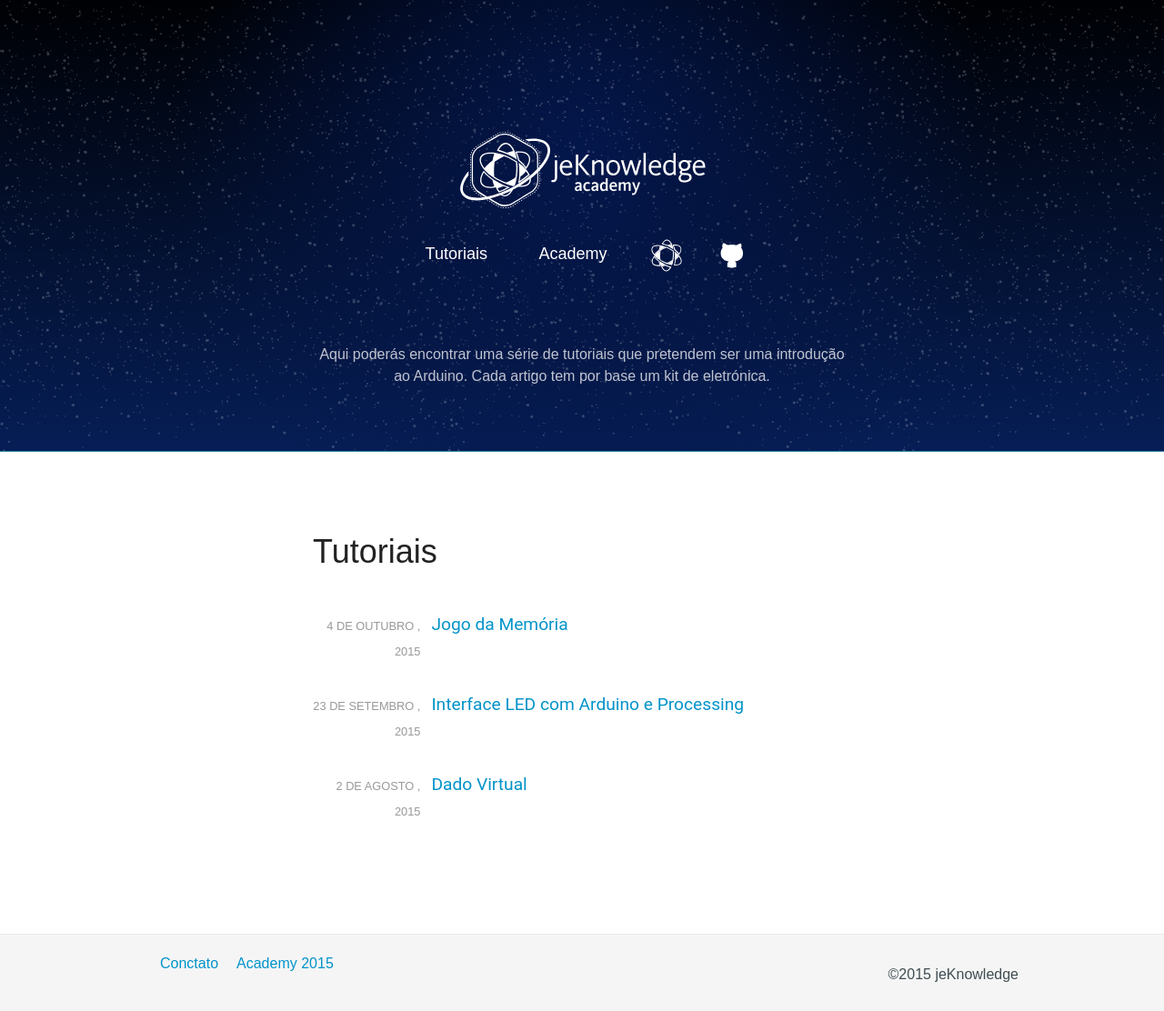
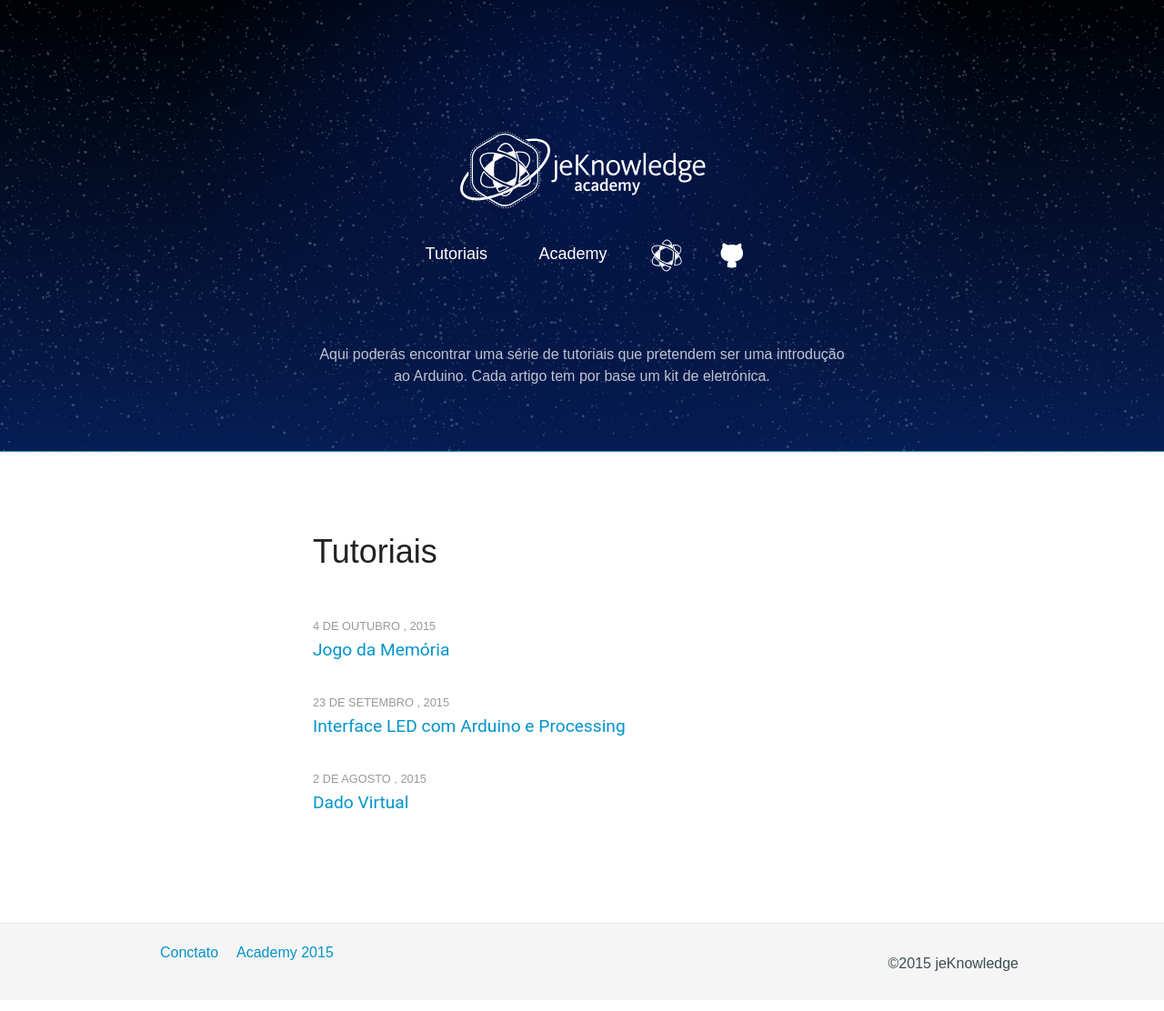
Before and after one commit to jeKnowledge/academy-articles, a Jekyll site: the page built from index.html, in a window 1280 px wide. Shown: the whole page at 91% size. Built offline with Jekyll 4.4.1, drawn with Linux system fonts in a browser that asks for light colours.

Commit message:
Update style.css

```diff
--- a/css/style.css
+++ b/css/style.css
@@ -706,12 +706,12 @@ img {
 	font-size: 0.8em;
 	text-align: right;
 	text-transform: uppercase;
-	width: 20%;
+	/*width: 20%;*/
 }
 
 .entry-title {
 	display: inline;
-	text-indent: .75em;
+	/*text-indent: .75em;*/
 	overflow: hidden;
 	text-overflow: ellipsis;
 	white-space: nowrap;
```
